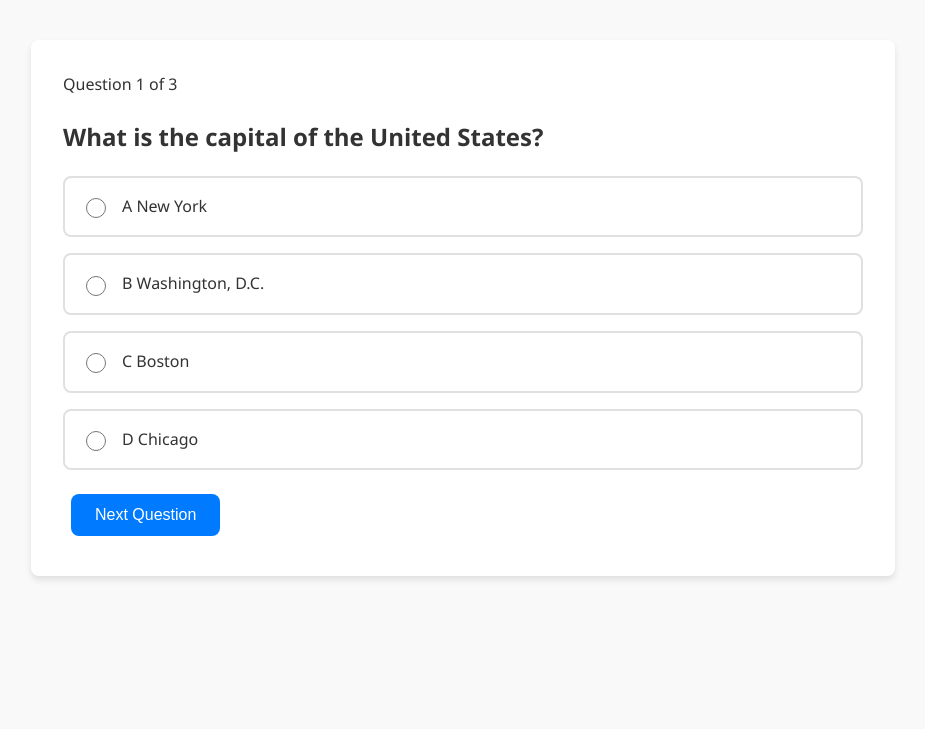
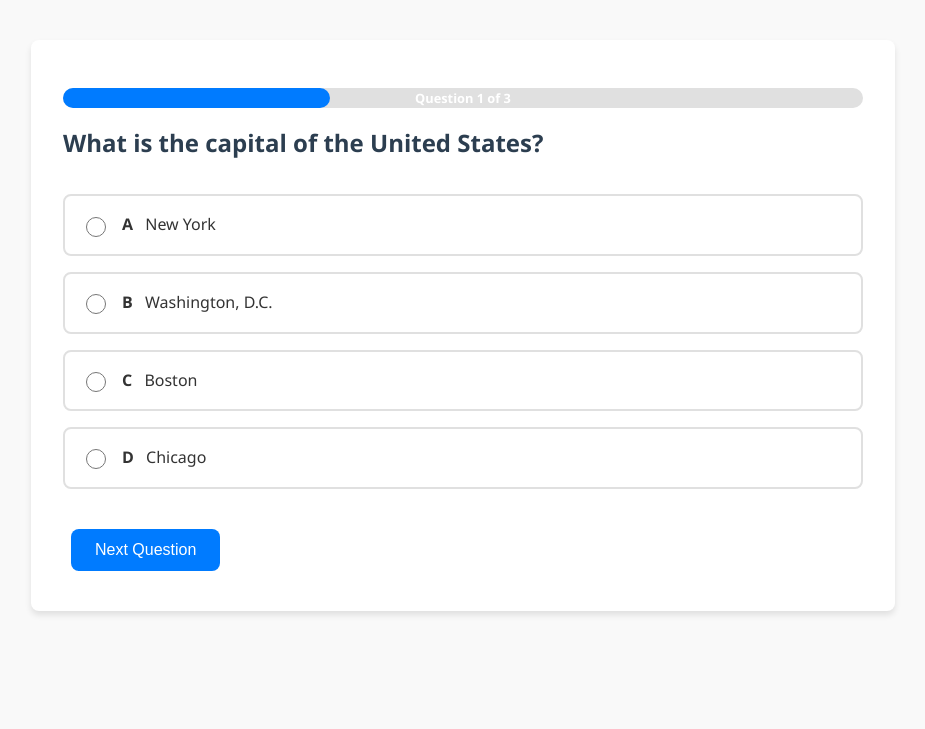
Before and after one commit to cicciocappuccio-webserver/AppWorkbook, a Flask app: page /question/1 in a window 1280 px wide. Shown: the top 729 px of the page, without its empty margins (177-1102 px from the left). Run offline with Flask 3, Linux system fonts and the light colour scheme.

Commit message:
Update style.css

```diff
--- a/static/style.css
+++ b/static/style.css
@@ -34,7 +34,80 @@ body {
     margin: 20px auto;
 }
 
-/* Stili per pulsanti */
+/* Header styles */
+header {
+    text-align: center;
+    margin-bottom: 2rem;
+}
+
+h1, h2, h3 {
+    color: #2c3e50;
+    margin-top: 0;
+}
+
+/* Progress bar */
+.progress-container {
+    width: 100%;
+    background-color: #e0e0e0;
+    border-radius: 10px;
+    margin: 1rem 0;
+    position: relative;
+    height: 20px;
+}
+
+.progress-bar {
+    height: 100%;
+    background-color: var(--primary-color);
+    border-radius: 10px;
+    transition: width 0.4s ease;
+}
+
+.progress-text {
+    position: absolute;
+    left: 50%;
+    top: 50%;
+    transform: translate(-50%, -50%);
+    color: white;
+    font-weight: bold;
+    font-size: 0.8rem;
+}
+
+/* Quiz options */
+.options-container {
+    margin: 2rem 0;
+}
+
+.option {
+    display: flex;
+    align-items: center;
+    padding: 1rem;
+    margin-bottom: 1rem;
+    background-color: white;
+    border: 2px solid #e0e0e0;
+    border-radius: var(--border-radius);
+    transition: var(--transition);
+    cursor: pointer;
+}
+
+.option:hover {
+    border-color: var(--primary-color);
+    transform: translateY(-2px);
+}
+
+.option input[type="radio"] {
+    margin-right: 1rem;
+    min-width: 1.25rem;
+    min-height: 1.25rem;
+    accent-color: var(--primary-color);
+    cursor: pointer;
+}
+
+.option-letter {
+    font-weight: bold;
+    margin-right: 0.5rem;
+}
+
+/* Buttons */
 button, .btn {
     background-color: var(--primary-color);
     color: white;
```
Also changed, not shown: other parts of static/style.css (+61 -17 lines).
